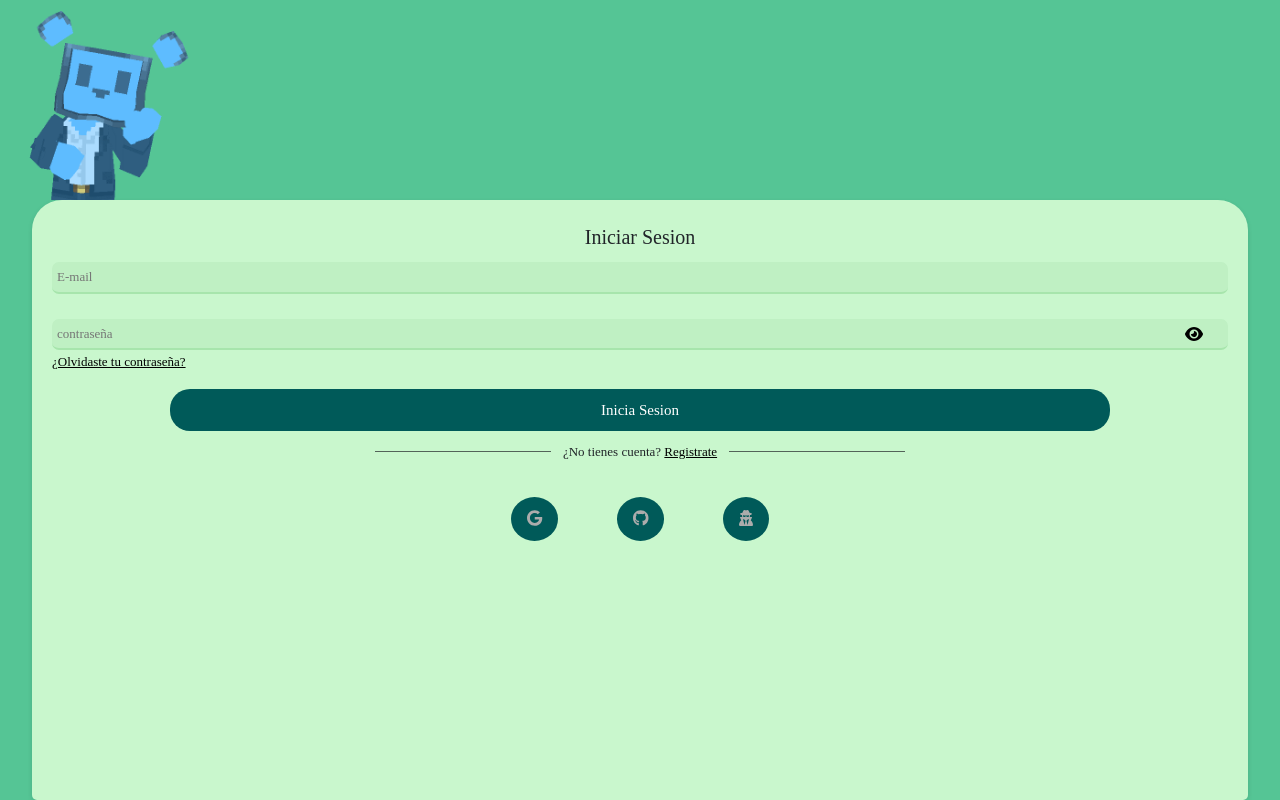
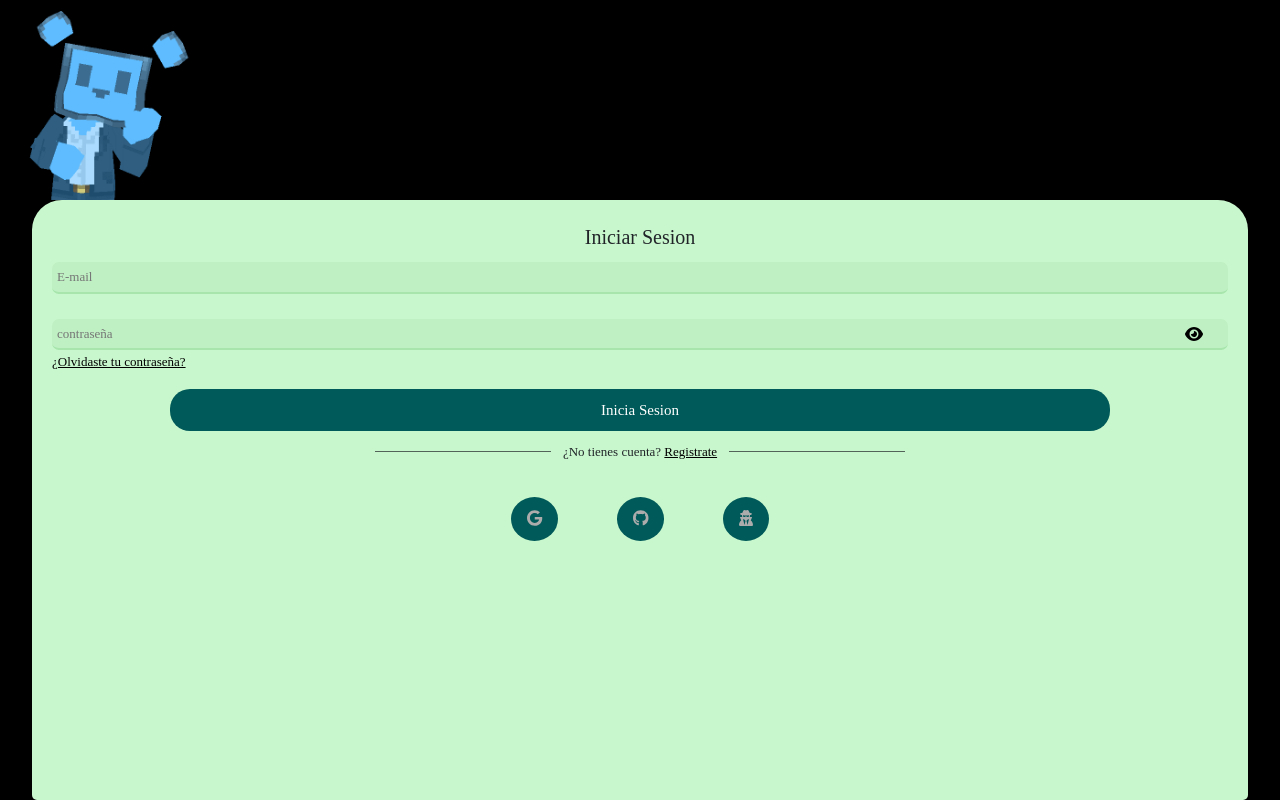
Before and after one commit to vazqueznahuel/Clementina, a React (Create React App) app: page / in a window 1280 px wide. Built offline with nearby package versions, Linux system fonts and the light colour scheme; no server answers; what react-three-fiber would draw is missing.

Commit message:
arreglooooooooooooooooo

```diff
--- a/src/App.css
+++ b/src/App.css
@@ -10,8 +10,8 @@
 
 body {
     font-family: Arial, sans-serif;
-    /* background-color: #000; */
-    background-color: #55c595;
+    background-color: #000;
+    /* background-color: #55c595; */
 }
 
 
--- a/src/components/escaner/ScannerQR.jsx
+++ b/src/components/escaner/ScannerQR.jsx
@@ -6,12 +6,6 @@ const QRScanner = ({ onScan, onClose }) => {
   const [cameraActive, setCameraActive] = useState(true);
   const [facingMode, setFacingMode] = useState('environment');
   const qrReaderRef = useRef(null);
-
-  useEffect(() => {
-    if (qrReaderRef.current) {
-      qrReaderRef.current.openImageDialog();
-    }
-  }, [qrReaderRef]);
 
   const handleScan = (data) => {
     if (data) {
@@ -30,6 +24,12 @@ const QRScanner = ({ onScan, onClose }) => {
     );
   };
 
+  const openDialog = () => {
+    if (qrReaderRef.current) {
+      qrReaderRef.current.openImageDialog();
+    }
+  };
+
   return (
     <div>
       {cameraActive ? (
@@ -43,6 +43,7 @@ const QRScanner = ({ onScan, onClose }) => {
             videoConstraints={{ facingMode }}
           />
           <button onClick={toggleCamera}>Cambiar Cámara</button>
+          <button onClick={openDialog}>Abrir Diálogo</button>
         </div>
       ) : null}
       <Link to="/Main">
```
